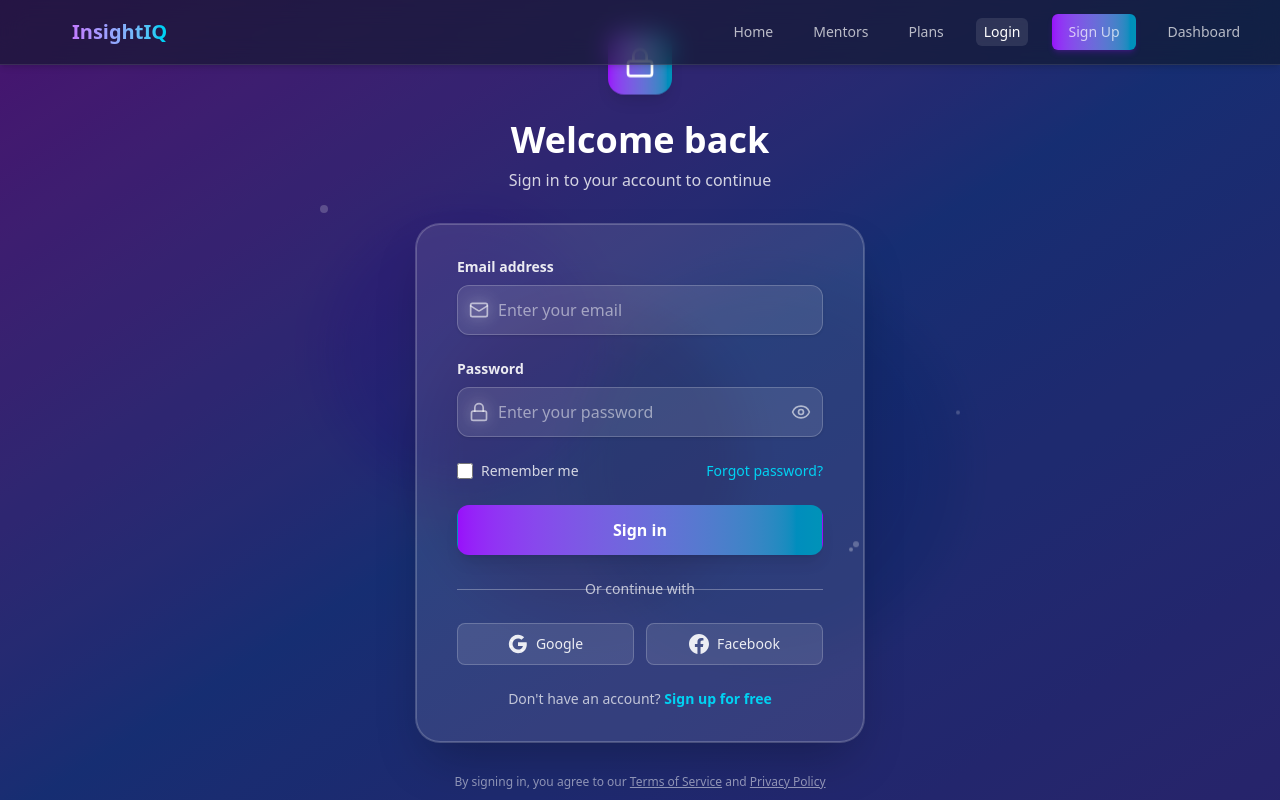
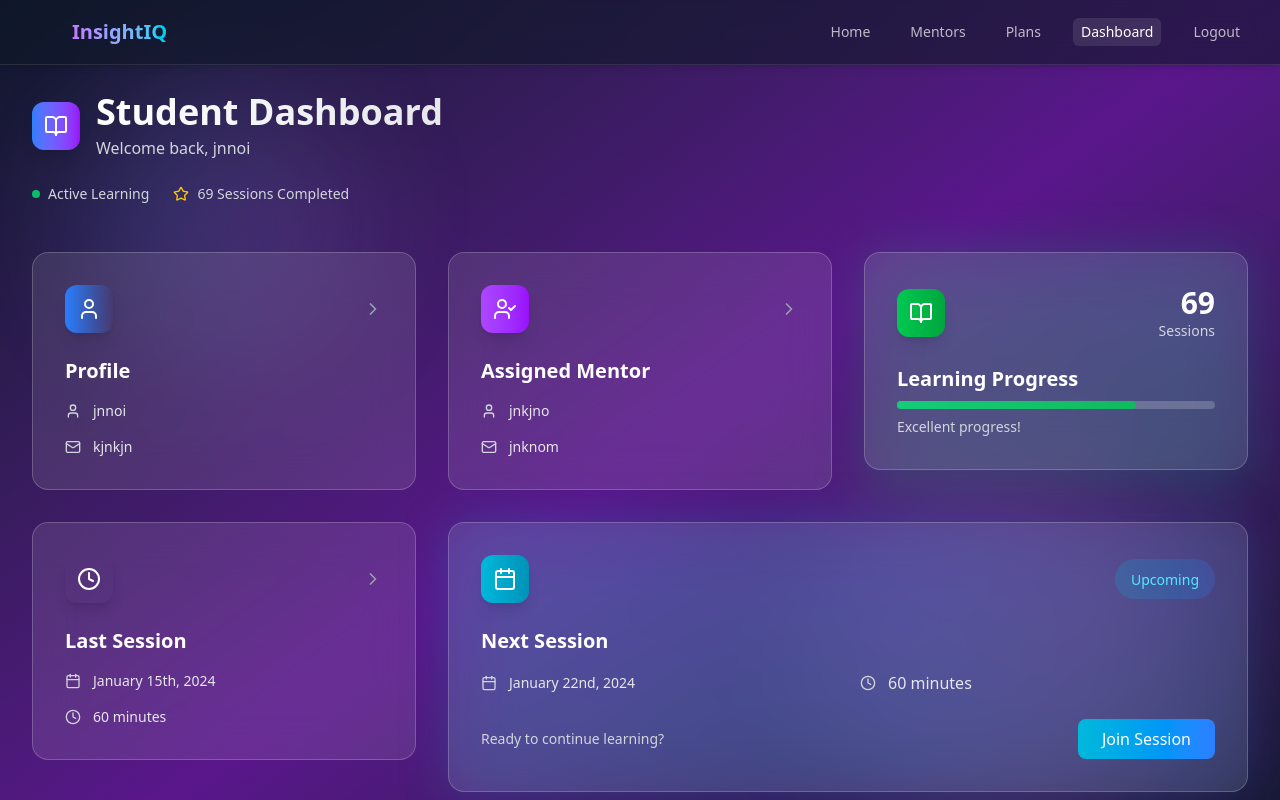
Before and after one commit to morerohan0037/Test1, a React (Vite) app in the folder frontend/: page /dashboard in a window 1280 px wide. Before the commit this address led to /login. Shown: the top 800 px of the page. Built offline with nearby package versions, Linux system fonts and the light colour scheme; sample sign-in values are in the browser's storage.

Commit message:
login and signup setup

```diff
--- a/frontend/src/components/Auth/Login.jsx
+++ b/frontend/src/components/Auth/Login.jsx
@@ -1,7 +1,13 @@
 import { useState } from 'react';
 import { Eye, EyeOff, Mail, Lock } from 'lucide-react';
+import { useAuth } from '../../context/AuthContext';
+import { useLocation, useNavigate } from 'react-router-dom';
 
 const Login = () => {
+    const { login, isLoading: authLoading, error: authError } = useAuth();
+    const navigate = useNavigate();
+    const location = useLocation();
+    const from = location.state?.from?.pathname || '/dashboard';
     const [formData, setFormData] = useState({
         email: '',
         password: ''
@@ -12,10 +18,14 @@ const Login = () => {
     const handleSubmit = async (e) => {
         e.preventDefault();
         setIsLoading(true);
-        setTimeout(() => {
+        try {
+            await login(formData);
+            navigate(from, { replace: true });
+        } catch (error) {
+            console.error('Login failed:', error);
+        } finally {
             setIsLoading(false);
-            console.log('Login attempt:', formData);
-        }, 1500);
+        }
     };
 
     return (
@@ -293,6 +303,13 @@ const Login = () => {
                                         'Sign in'
                                     )}
                                 </button>
+
+                                {/* Add error message display */}
+                                {authError && (
+                                    <div className="mt-4 text-red-400 text-sm text-center">
+                                        {authError}
+                                    </div>
+                                )}
                             </div>
 
                             {/* Divider */}
--- a/frontend/src/components/Auth/Signup.jsx
+++ b/frontend/src/components/Auth/Signup.jsx
@@ -1,7 +1,11 @@
 import { useState } from 'react';
 import { Eye, EyeOff, Mail, Lock, User } from 'lucide-react';
+import { useAuth } from '../../context/AuthContext';
+import { useNavigate } from 'react-router-dom';
 
 const Signup = () => {
+  const { signup, isLoading: authLoading, error: authError } = useAuth();
+  const navigate = useNavigate();
   const [formData, setFormData] = useState({
     name: '',
     email: '',
@@ -13,10 +17,14 @@ const Signup = () => {
   const handleSubmit = async (e) => {
     e.preventDefault();
     setIsLoading(true);
-    setTimeout(() => {
+    try {
+      await signup(formData);
+      navigate('/dashboard');
+    } catch (error) {
+      console.error('Signup failed:', error);
+    } finally {
       setIsLoading(false);
-      console.log('Signup attempt:', formData);
-    }, 1500);
+    }
   };
 
   return (
@@ -316,6 +324,13 @@ const Signup = () => {
                     'Create Account'
                   )}
                 </button>
+
+                {/* Add error message display */}
+                {authError && (
+                  <div className="mt-4 text-red-400 text-sm text-center">
+                    {authError}
+                  </div>
+                )}
               </div>
 
               {/* Divider */}
--- a/frontend/src/components/Navbar.jsx
+++ b/frontend/src/components/Navbar.jsx
@@ -1,18 +1,32 @@
 import { useState } from 'react';
-import { Link, useLocation } from 'react-router-dom';
+import { Link, useLocation, useNavigate } from 'react-router-dom';
 import { Menu, X, BookOpen } from 'lucide-react';
+import { useAuth } from '../context/AuthContext';
 
 const Navbar = () => {
   const [isOpen, setIsOpen] = useState(false);
   const location = useLocation();
+  const navigate = useNavigate();
+  const { isAuthenticated, logout } = useAuth();
+
+  const handleLogout = () => {
+    logout();
+    navigate('/');
+  };
 
   const navigationItems = [
     { name: 'Home', to: '/' },
     { name: 'Mentors', to: '/mentors' },
     { name: 'Plans', to: '/plans' },
+    ...(!isAuthenticated
+      ? [
           { name: 'Login', to: '/login' },
           { name: 'Sign Up', to: '/signup' },
+        ]
+      : [
           { name: 'Dashboard', to: '/dashboard' },
+          { name: 'Logout', onClick: handleLogout },
+        ]),
   ];
 
   return (
@@ -29,7 +43,16 @@ const Navbar = () => {
 
           {/* Desktop Navigation */}
           <div className="hidden md:flex items-center space-x-6">
-            {navigationItems.map((item, index) => (
+            {navigationItems.map((item, index) =>
+              item.onClick ? (
+                <button
+                  key={index}
+                  onClick={item.onClick}
+                  className="text-sm font-medium px-2 py-1 transition-all duration-300 rounded-md text-white/70 hover:text-white hover:bg-white/5"
+                >
+                  {item.name}
+                </button>
+              ) : (
                 <Link
                   key={index}
                   to={item.to}
@@ -45,7 +68,8 @@ const Navbar = () => {
                 >
                   {item.name}
                 </Link>
-            ))}
+              )
+            )}
           </div>
 
           {/* Mobile Menu Button */}
--- a/frontend/src/components/PrivateRoute.jsx
+++ b/frontend/src/components/PrivateRoute.jsx
@@ -1,15 +1,21 @@
-import { Navigate } from 'react-router-dom';
+import { Navigate, useLocation } from 'react-router-dom';
 import { useAuth } from '../context/AuthContext';
 
 const PrivateRoute = ({ children }) => {
   const { isAuthenticated, isLoading } = useAuth();
+  const location = useLocation();
 
   if (isLoading) {
-    return <div>Loading...</div>;
+    return (
+      <div className="min-h-screen flex items-center justify-center bg-gradient-to-br from-gray-900 to-black">
+        <div className="animate-spin rounded-full h-12 w-12 border-t-2 border-b-2 border-purple-500"></div>
+      </div>
+    );
   }
 
   if (!isAuthenticated) {
-    return <Navigate to="/login" />;
+    // Redirect to login and save the attempted path
+    return <Navigate to="/login" state={{ from: location }} replace />;
   }
 
   return children;
--- a/frontend/src/context/AuthContext.jsx
+++ b/frontend/src/context/AuthContext.jsx
@@ -24,13 +24,17 @@ export const AuthProvider = ({ children }) => {
       const response = await fetch(`${baseUrl}/auth/signup`, {
         method: 'POST',
         headers: { 'Content-Type': 'application/json' },
-        body: JSON.stringify(userData)
+        body: JSON.stringify({
+          fullName: userData.name,
+          email: userData.email,
+          password: userData.password
+        })
       });
       const data = await response.json();
       if (!response.ok) throw new Error(data.message);
 
       // Auto login after signup
-      const loginResponse = await fetch('/auth/login', {
+      const loginResponse = await fetch(`${baseUrl}/auth/login`, {
         method: 'POST',
         headers: { 'Content-Type': 'application/json' },
         body: JSON.stringify({
@@ -89,7 +93,7 @@ export const AuthProvider = ({ children }) => {
       signup,
       login,
       logout,
-      isAuthenticated: !token
+      isAuthenticated: !!token // Changed to check if token exists
     }}>
       {children}
     </AuthContext.Provider>
```
Lines whose indentation alone changed are shown as unchanged.
